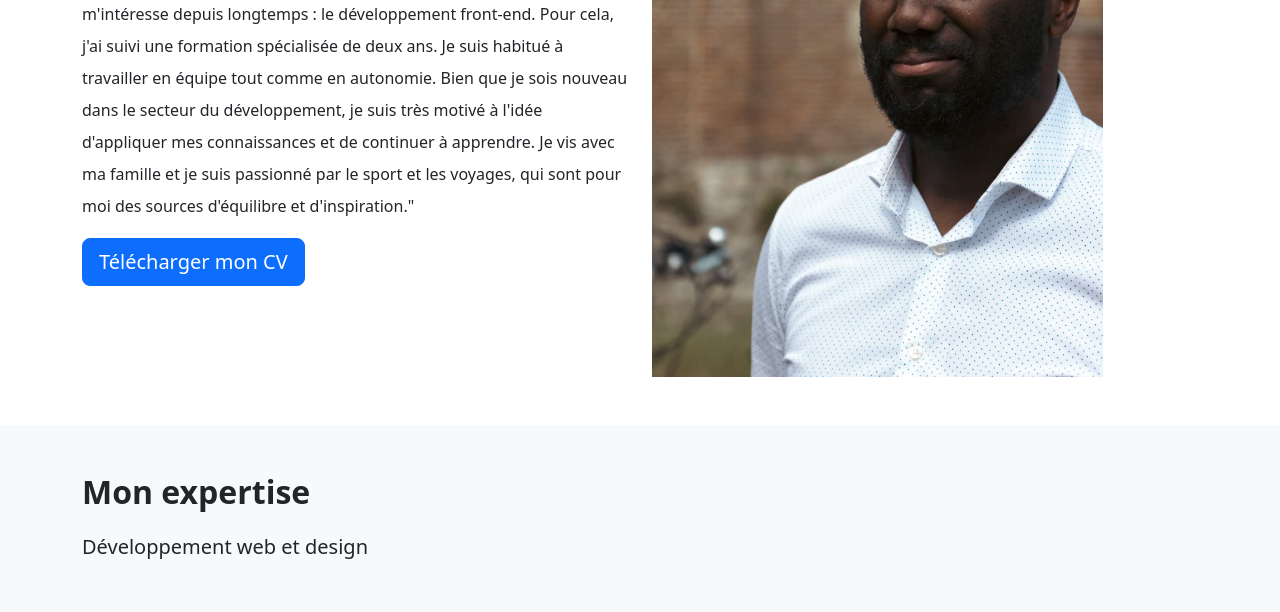
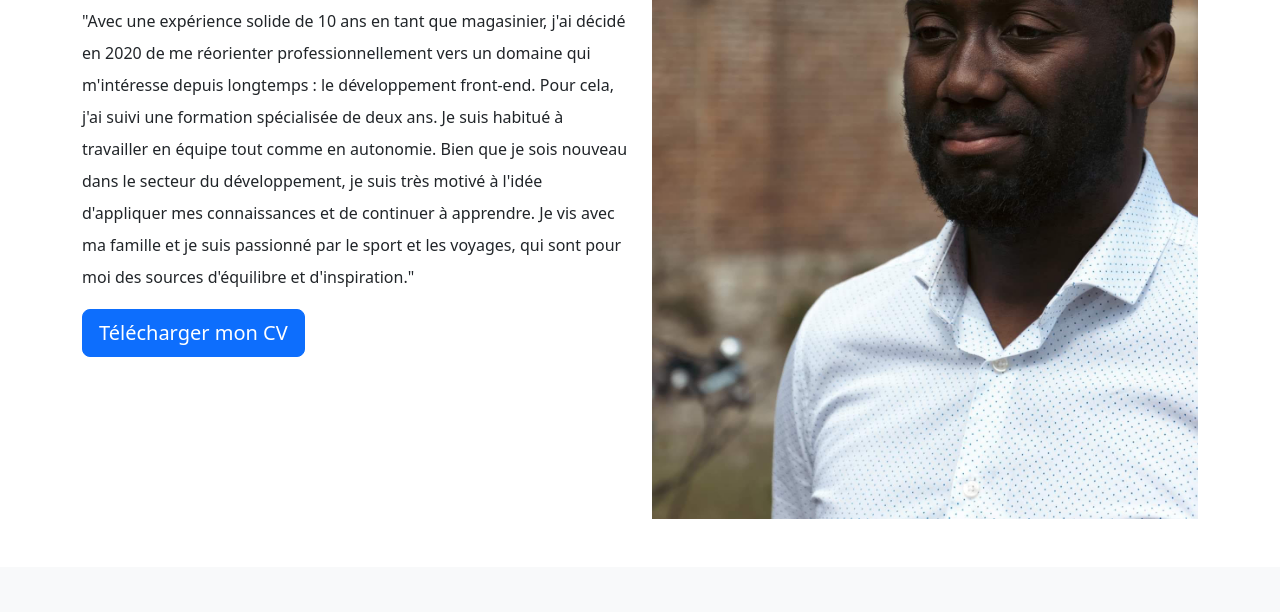
Before and after one commit to tatosteph/portfolio, a website: page votreDossier/index.html in a window 1280 px wide. Shown: the part 348-960 px from the top of the page. Drawn offline with nearby package versions, Linux system fonts and the light colour scheme; files that its build step writes are made by us from their sources.

Commit message:
largeur photo

```diff
--- a/votreDossier/index.html
+++ b/votreDossier/index.html
@@ -95,8 +95,7 @@
               <button type="submit" class="btn btn-primary btn-lg">Télécharger mon CV</button>
             </form>
           </div>
-          <div class="col-12 col-md-5 photo">
-
+          <div class="col-12 col-md-6 photo">
             <img src="img/steph1.jpeg" alt="photo de steph" class="w-100">
           </div>
         </div>
```
Also changed, not shown: votreDossier/en.html (+1 -1 lines), votreDossier/nl.html (+1 -1 lines).
